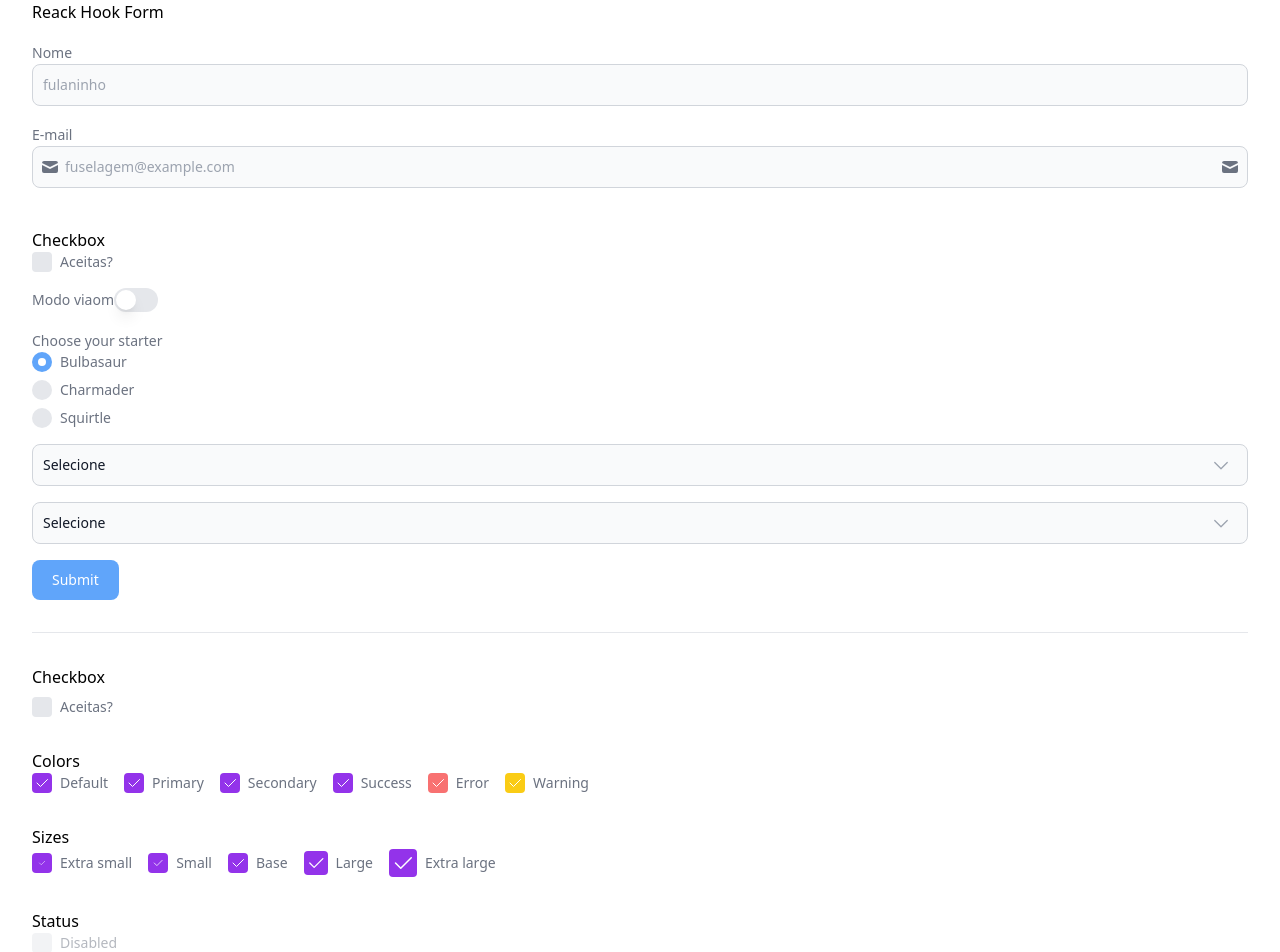
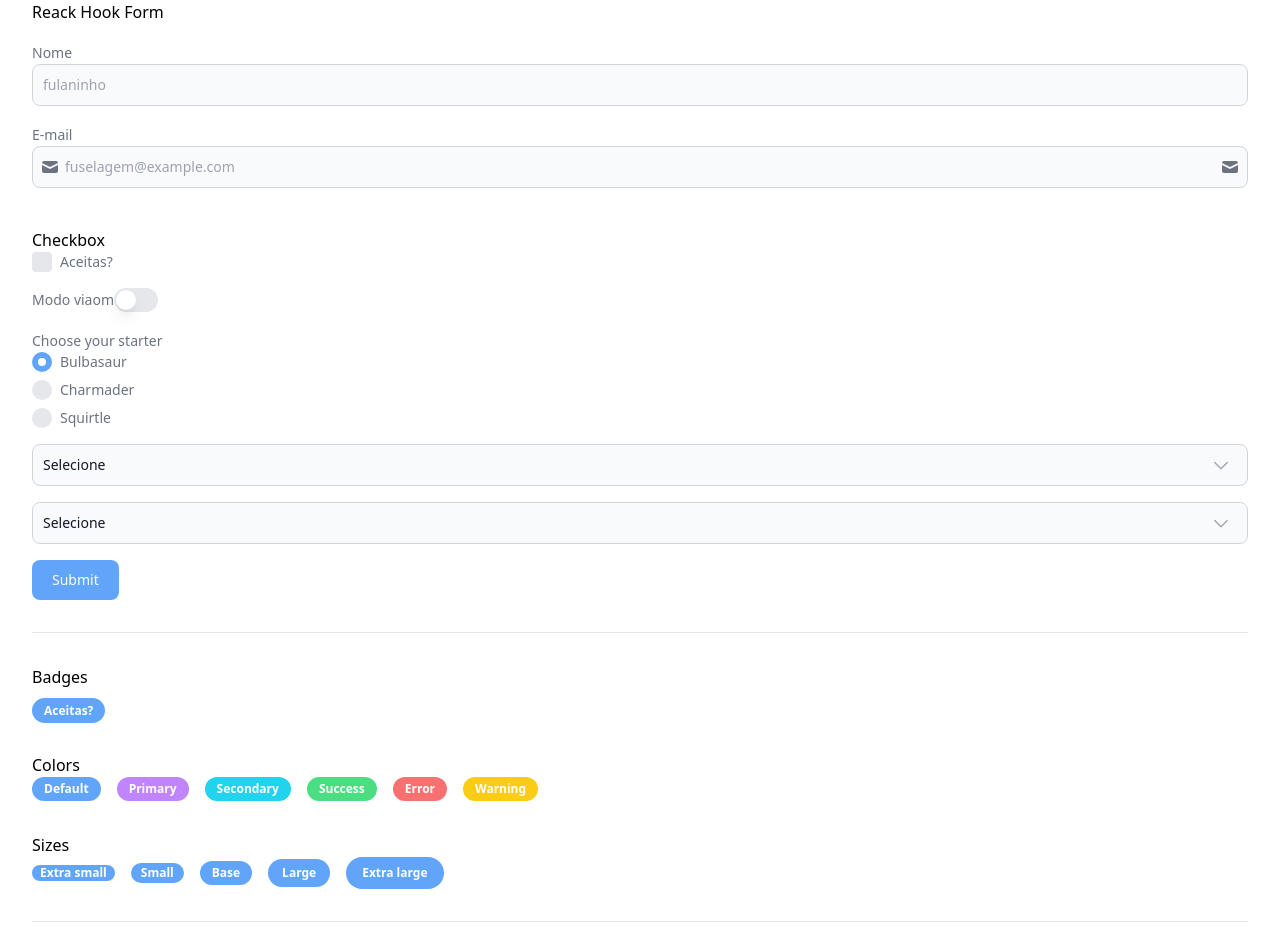
Before and after one commit to rafael-angonese/fuselagem, a React (Vite) app in the folder react/: page / in a window 1280 px wide. Shown: the top 952 px of the page. Built offline with nearby package versions, Linux system fonts and the light colour scheme.

Commit message:
:sparkles: feat: created Badge component

```diff
--- /dev/null
+++ b/react/src/components/Badge/Badge.tsx
@@ -0,0 +1,50 @@
+import React from "react";
+import { NormalColorsEnum } from "../../constants/colors";
+import { SizesEnum } from "../../constants/sizes";
+import { NormalColorsType } from "../../types/colors";
+import { Sizes } from "../../types/sizes";
+import clsx from "../../utils/clsx";
+
+interface BadgeProps extends React.HTMLAttributes<HTMLSpanElement> {
+  color?: NormalColorsType;
+  size?: Sizes;
+}
+
+const Badge: React.FC<BadgeProps> = ({
+  color = "default",
+  size = "md",
+  className: classes,
+  children,
+  ...props
+}) => {
+  return (
+    <>
+      <span
+        {...props}
+        className={clsx(
+          " text-white text-xs font-semibold rounded-full",
+          {
+            ["bg-blue-400"]: color === NormalColorsEnum.DEFAULT,
+            ["bg-purple-400"]: color === NormalColorsEnum.PRIMARY,
+            ["bg-cyan-400"]: color === NormalColorsEnum.SECONDARY,
+            ["bg-green-400"]: color === NormalColorsEnum.SUCCESS,
+            ["bg-red-400"]: color === NormalColorsEnum.ERROR,
+            ["bg-yellow-400"]: color === NormalColorsEnum.WARNING,
+          },
+          {
+            ["px-2 py-0.2"]: size === SizesEnum.XS,
+            ["px-2.5 py-0.5"]: size === SizesEnum.SM,
+            ["px-3 py-1"]: size === SizesEnum.MD,
+            ["px-3.5 py-1.5"]: size === SizesEnum.LG,
+            ["px-4 py-2"]: size === SizesEnum.XL,
+          },
+          [classes]
+        )}
+      >
+        {children}
+      </span>
+    </>
+  );
+};
+
+export default Badge;
--- /dev/null
+++ b/react/src/pages/Home/BadgeExample/BadgeExample.tsx
@@ -0,0 +1,37 @@
+import React from "react";
+import Badge from "../../../components/Badge/Badge";
+import FormControl from "../../../components/Forms/FormControl/FormControl";
+
+const BadgeExample: React.FC = () => {
+  return (
+    <>
+      <h1 className="mt-8 mb-2">Badges</h1>
+      <div className="space-x-2">
+        <FormControl>
+          <Badge>Aceitas?</Badge>
+        </FormControl>
+      </div>
+
+      <h1 className="mt-8">Colors</h1>
+      <div className="space-x-4 flex items-center">
+        <Badge color="default">Default</Badge>
+        <Badge color="primary">Primary</Badge>
+        <Badge color="secondary">Secondary</Badge>
+        <Badge color="success">Success</Badge>
+        <Badge color="error">Error</Badge>
+        <Badge color="warning">Warning</Badge>
+      </div>
+
+      <h1 className="mt-8">Sizes</h1>
+      <div className="space-x-4 flex items-center">
+        <Badge size="xs">Extra small</Badge>
+        <Badge size="sm">Small</Badge>
+        <Badge size="md">Base</Badge>
+        <Badge size="lg">Large</Badge>
+        <Badge size="xl">Extra large</Badge>
+      </div>
+    </>
+  );
+};
+
+export default BadgeExample;
--- a/react/src/pages/Home/Home.tsx
+++ b/react/src/pages/Home/Home.tsx
@@ -1,5 +1,6 @@
 import React from "react";
 import Divider from "../../components/Divider/Divider";
+import BadgeExample from "./BadgeExample/BadgeExample";
 import ButtonsExample from "./ButtonsExample/ButtonsExample";
 import CheckboxExample from "./CheckboxExample/CheckboxExample";
 import ModalExample from "./ModalExample/ModalExample";
@@ -12,6 +13,9 @@ const HomePage: React.FC = () => {
     <>
       <ReactHookForm />
 
+      <Divider className="my-8" />
+
+      <BadgeExample />
       <Divider className="my-8" />
 
       <CheckboxExample />
```
